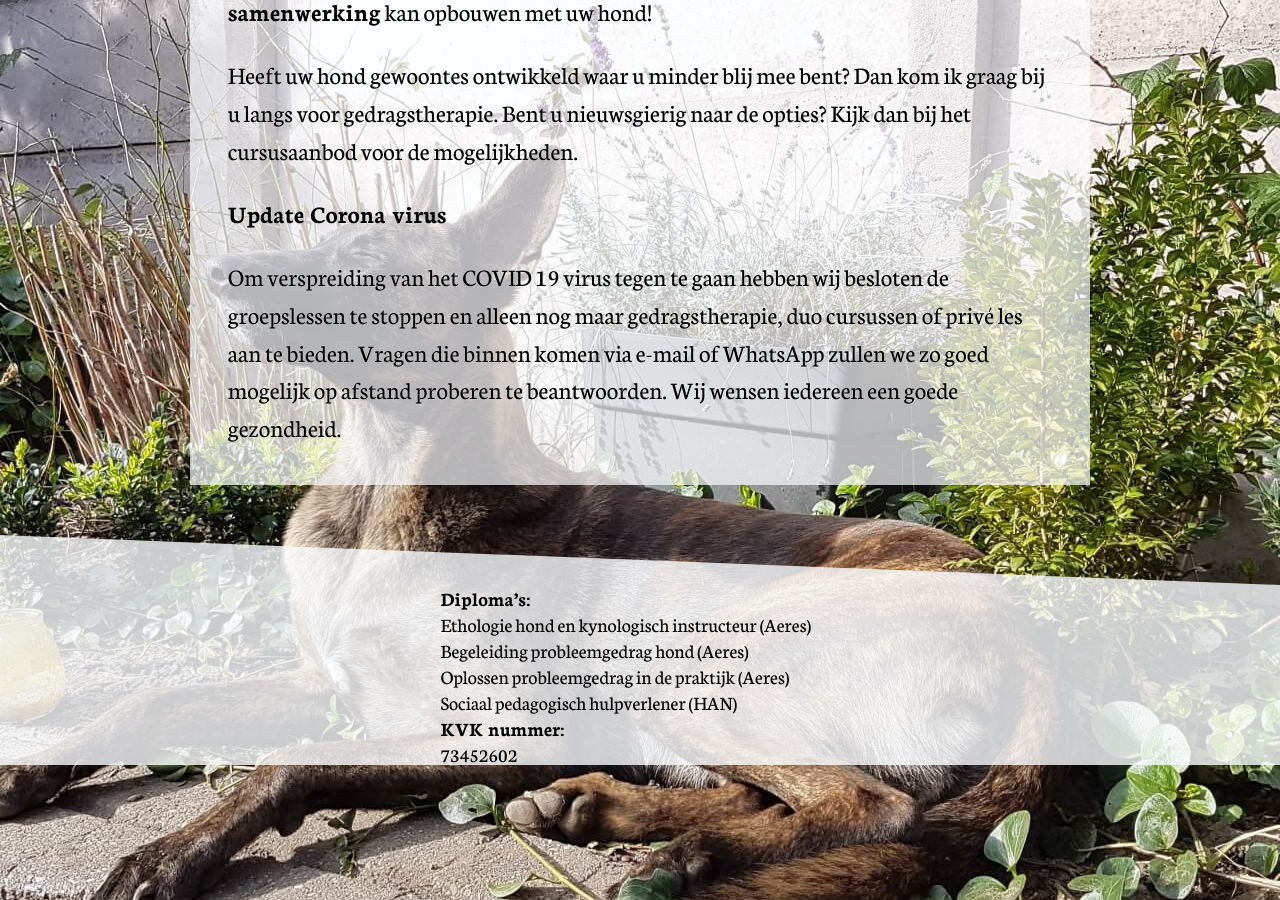
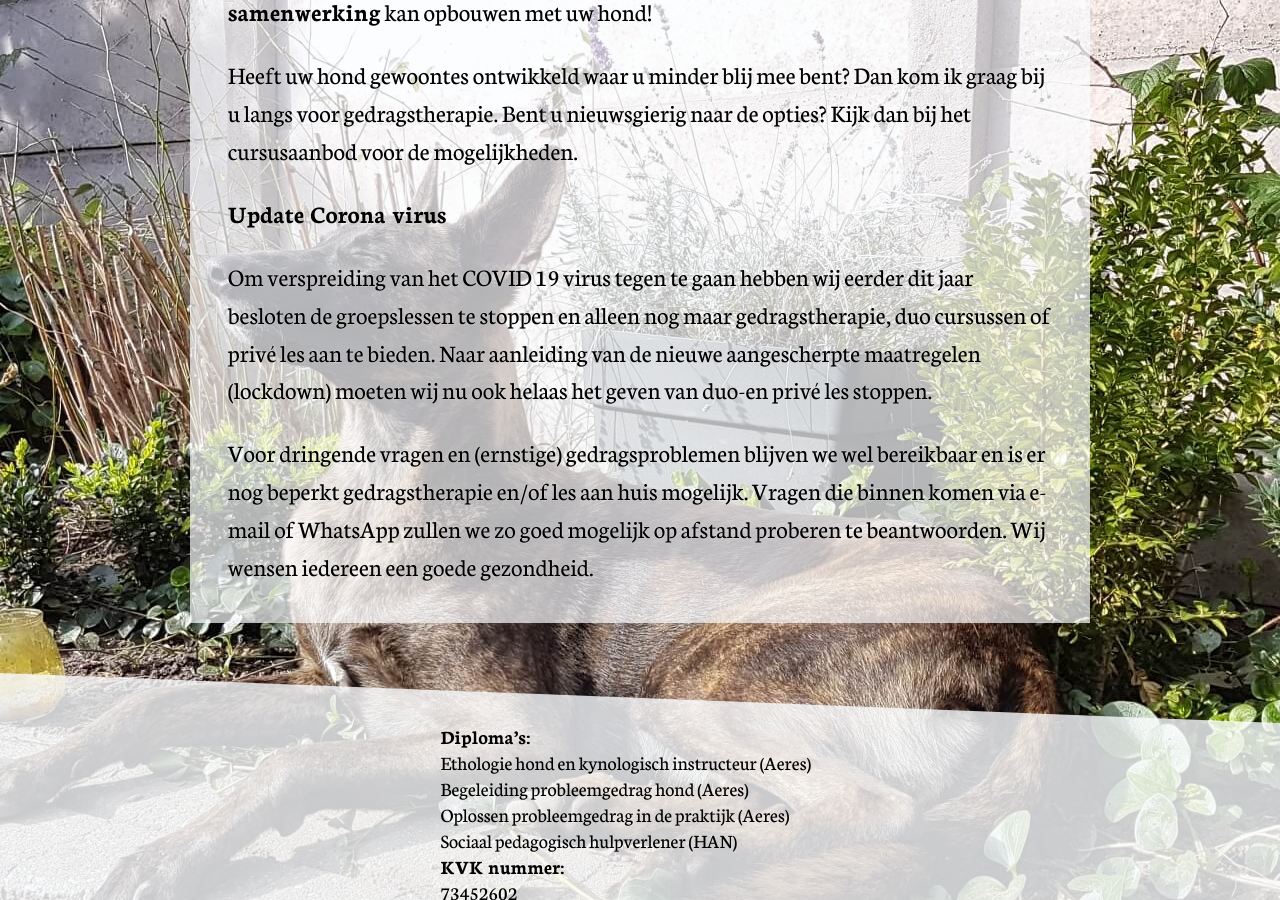
Before and after one commit to UniQdogs/info, a Jekyll site: the page built from pages/home.md, in a window 1280 px wide and 900 px high, scrolled down 775 px. Built offline with Jekyll 4.4.1, drawn with Linux system fonts in a browser that asks for light colours; nearby versions of some CDN libraries.

Commit message:
corona lockdown

```diff
--- a/pages/home.md
+++ b/pages/home.md
@@ -13,6 +13,9 @@ Bent u nieuwsgierig naar de opties? Kijk dan bij het cursusaanbod voor de mogeli
 
 **Update Corona virus**
 
-Om verspreiding van het COVID 19 virus tegen te gaan hebben wij besloten de groepslessen te stoppen en alleen nog maar gedragstherapie, duo cursussen of privé les aan te bieden.
+Om verspreiding van het COVID 19 virus tegen te gaan hebben wij eerder dit jaar besloten de groepslessen te stoppen en alleen nog maar gedragstherapie, duo cursussen of privé les aan te bieden.
+Naar aanleiding van de nieuwe aangescherpte maatregelen (lockdown) moeten wij nu ook helaas het geven van duo-en privé les stoppen.
+
+Voor dringende vragen en (ernstige) gedragsproblemen blijven we wel bereikbaar en is er nog beperkt gedragstherapie en/of les aan huis mogelijk.
 Vragen die binnen komen via e-mail of WhatsApp zullen we zo goed mogelijk op afstand proberen te beantwoorden.
 Wij wensen iedereen een goede gezondheid.
```
